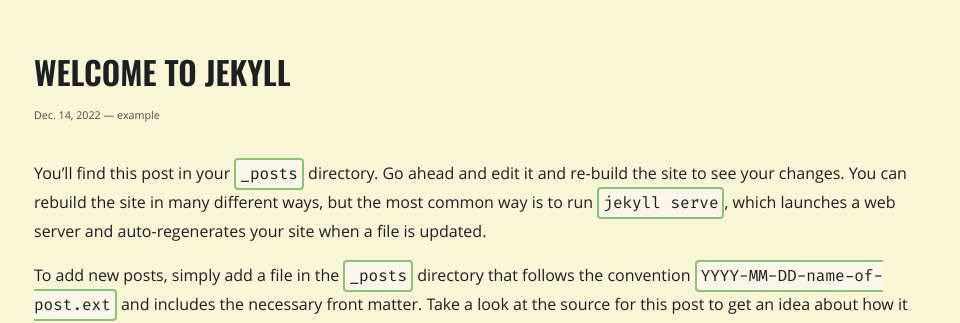
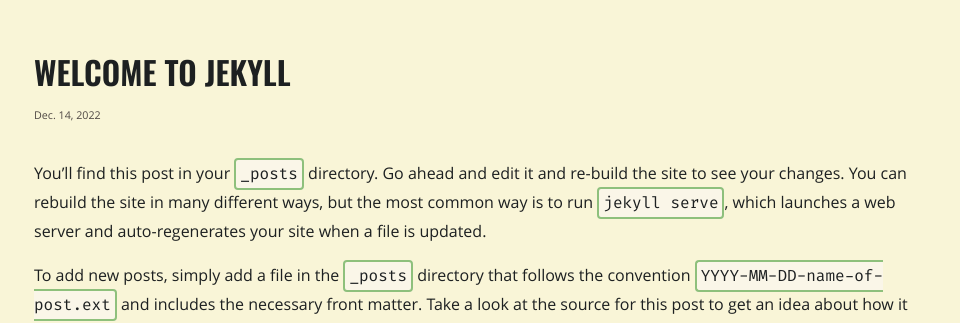
Before and after one commit to brandoncardoso/hima, a Jekyll site: the page built from _posts/2022-12-14-welcome-to-jekyll.md, in a window 1280 px wide. Shown: the part 203-526 px from the top of the page, without its empty margins (158-1118 px from the left). Built offline with Jekyll 4.4.1, drawn with Linux system fonts in a browser that asks for light colours.

Commit message:
remove tags and author from post meta

```diff
--- a/_includes/post-meta.html
+++ /dev/null
@@ -1,18 +0,0 @@
-<span class="post__meta">
-  {%- if include.post.author -%}
-  <div class="post__author">
-    by {{ include.post.author | array_to_sentence_string }}
-  </div>
-  {%- endif -%}
-
-  {%- assign date_format = site.hima.date_format | default: "%b. %-d, %Y" -%}
-  <span class="post__date">{{ include.post.date | date: date_format }}</span>
-
-  {% if include.post.tags and include.post.tags.size > 0 %}
-  <span class="post__tags">
-    {% for tag in include.post.tags %}
-    <span class="post__tag">{{ tag }}</span>
-    {% endfor %}
-  </span>
-  {% endif %}
-</span>
--- a/_layouts/post.html
+++ b/_layouts/post.html
@@ -1,13 +1,11 @@
 ---
 layout: default
 ---
-{%- assign date_format = site.hima.date_format | default: "%b. %-d, %Y" -%}
-
 <div class="post">
   <div class="post__header">
     <h1 class="post__title">{{ page.title | escape }}</h1>
-
-    {% include post-meta.html post=page %}
+    {%- assign date_format = site.hima.date_format | default: "%b. %-d, %Y" -%}
+    <span class="post__date">{{ page.date | date: date_format }}</span>
   </div>
 
   <div class="post__content">
--- a/_sass/hima/main.scss
+++ b/_sass/hima/main.scss
@@ -313,8 +313,17 @@
     margin: 0;
   }
 
-  &__excerpt p {
-    margin: 0;
+  &__date {
+    font-size: .67rem;
+    color: $post-meta-colour;
+  }
+
+  &__excerpt {
+    margin-top: 0.5rem;
+
+    p {
+      margin: 0;
+    }
   }
 }
 
@@ -328,20 +337,17 @@
     line-height: 1.2;
   }
 
-  &__meta {
+  &__date,
+  &__categories {
     font-size: .67rem;
+  }
+
+  &__date,
+  &__categories {
     color: $post-meta-colour;
   }
 
-  &__date + .post__tags::before {
-    content: "\2014";
-  }
-
-  &__tag {
-    a {
-      border-bottom-width: 0.1rem;
-    }
-
+  &__category {
     &:not(:last-child)::after {
       content: ",";
     }
```
Also changed, not shown: _layouts/home.html (+5 -2 lines).
